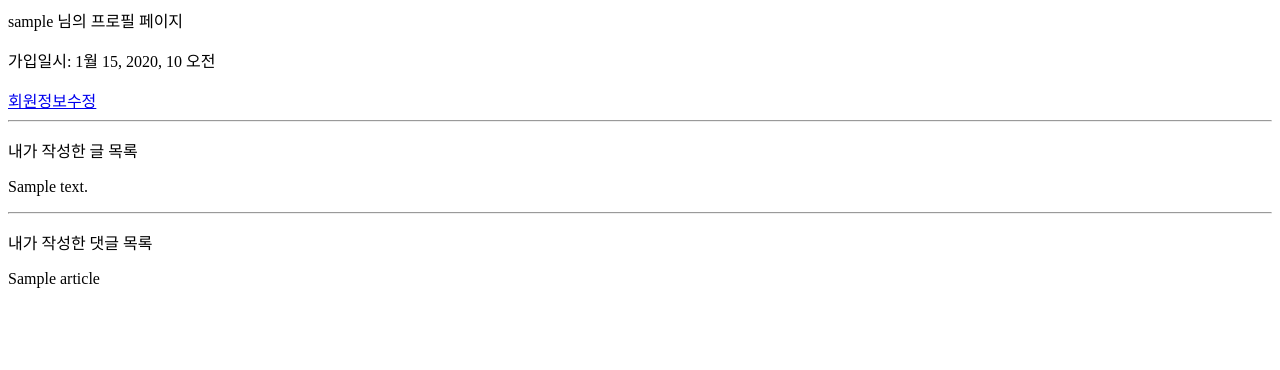
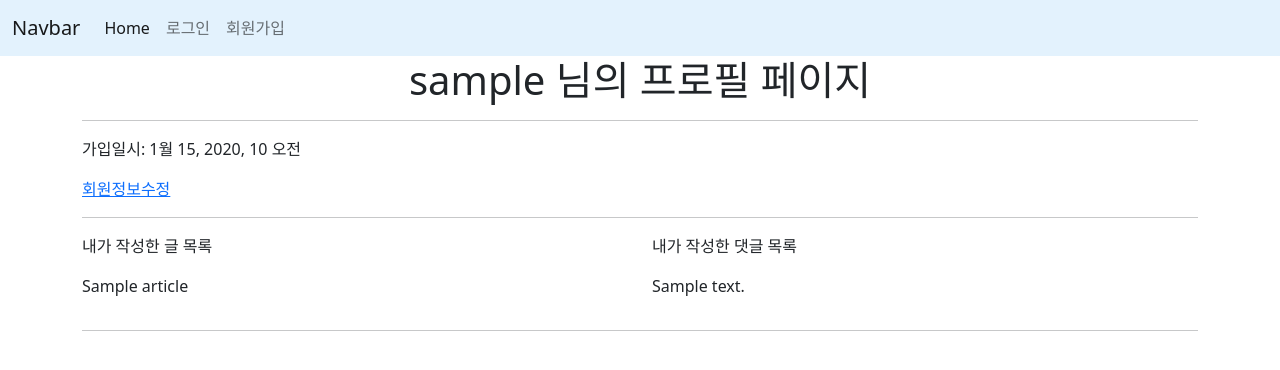
Before and after one commit to devhump/django_semi_pair, a Django app: page /accounts/1/detail in a window 1280 px wide. Shown: the top 370 px of the page. Run offline with Django 3.2, Linux system fonts and the light colour scheme; tables that the repository leaves empty hold one stand-in row (values such as "Sample post"); some libraries are stand-ins or nearby versions.

Commit message:
동현 이것저것..수정해봄

```diff
--- a/accounts/templates/accounts/detail.html
+++ b/accounts/templates/accounts/detail.html
@@ -1,4 +1,8 @@
-<p>{{ user.username }} 님의 프로필 페이지</p>
+{% extends 'base.html' %}
+
+{% block content %}
+
+<h1 class='text-center'>{{ user.username }} 님의 프로필 페이지</h1><hr>
 
 <p>가입일시: {{ user.date_joined }} </p>
 
@@ -6,15 +10,21 @@
 
 <hr>
 
-<p> 내가 작성한 글 목록 </p>
-
-{% for user_comment in user_comments %}
-<p>{{ user_comment.content }}</p>
-{% endfor %}
+<div class='row'>
+  <div class='col-6'>
+    <p> 내가 작성한 글 목록 </p>
+    {% for user_article in user_articles %}
+    <p>{{ user_article.title }}</p>
+    {% endfor %}
+  </div>
+  <div class='col-6'>
+    <p> 내가 작성한 댓글 목록 </p>
+    {% for user_comment in user_comments %}
+    <p>{{ user_comment.content }}</p>
+    {% endfor %}
+  </div>
+</div>
 
 <hr>
 
-<p> 내가 작성한 댓글 목록 </p>
-{% for user_article in user_articles %}
-<p>{{ user_article.title }}</p>
-{% endfor %}
+{% endblock content %}
--- a/articles/templates/articles/detail.html
+++ b/articles/templates/articles/detail.html
@@ -21,7 +21,7 @@
   </form><hr>
   <h1>댓글 모음</h1><hr>
   {% for i in comment %}
-    <p>글쓴이:{{i.user}}|{{ i.content }}<p>
+    <p>{{i.user}} : {{ i.content }}<p>
   {% empty %}
     <h5 class='text-center'> - 댓글이 없습니다. - </h5>
   {% endfor %}
--- a/templates/base.html
+++ b/templates/base.html
@@ -6,7 +6,7 @@
   <meta name="viewport" content="width=device-width, initial-scale=1.0">
   <title>Document</title>
   <!-- CSS only -->
-<link href="https://cdn.jsdelivr.net/npm/bootstrap@5.2.2/dist/css/bootstrap.min.css" rel="stylesheet" integrity="sha384-Zenh87qX5JnK2Jl0vWa8Ck2rdkQ2Bzep5IDxbcnCeuOxjzrPF/et3URy9Bv1WTRi" crossorigin="anonymous">
+  <link href="https://cdn.jsdelivr.net/npm/bootstrap@5.2.2/dist/css/bootstrap.min.css" rel="stylesheet" integrity="sha384-Zenh87qX5JnK2Jl0vWa8Ck2rdkQ2Bzep5IDxbcnCeuOxjzrPF/et3URy9Bv1WTRi" crossorigin="anonymous">
 </head>
 <body>
   <nav class="navbar navbar-expand-sm" style="background-color: #e3f2fd;">
```
Also changed, not shown: articles/templates/articles/index.html (+4 -3 lines), 1 other file.
